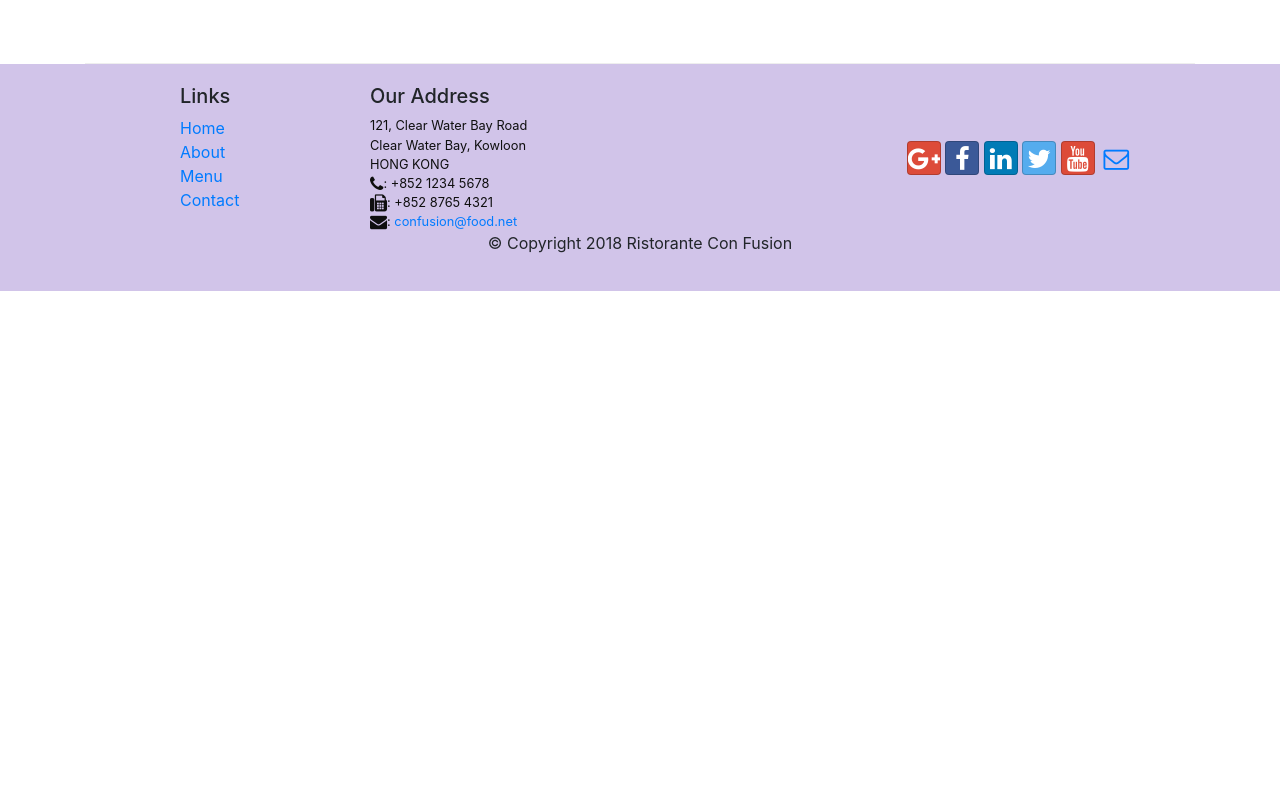
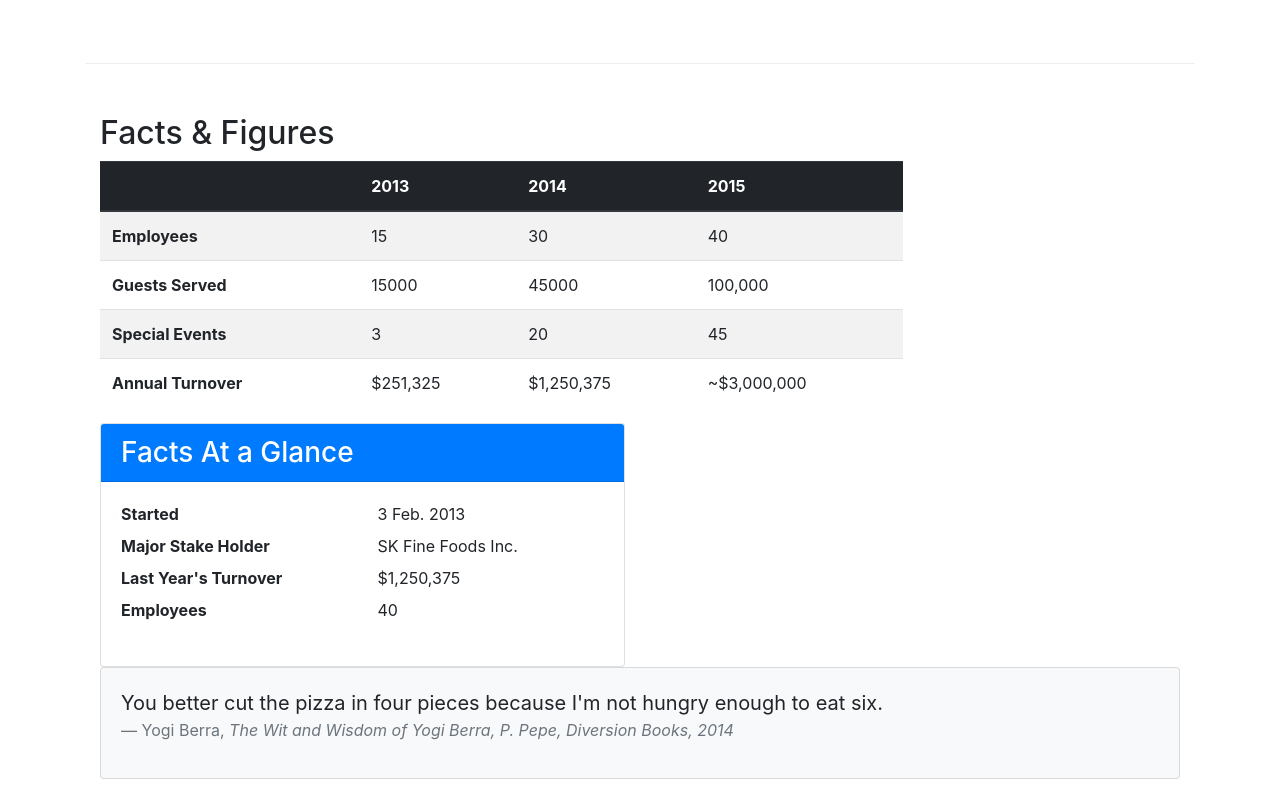
Before and after one commit to suyashkhare2104/Restorante-con-Fusion, a website: page aboutus.html in a window 1280 px wide. Shown: the part 1490-2280 px from the top of the page. Before the commit the page ends 1781 px from the top, so only its background shows below. Drawn offline with nearby package versions, Linux system fonts and the light colour scheme.

Commit message:
Tables and Cards

```diff
--- a/aboutus.html
+++ b/aboutus.html
@@ -84,6 +84,82 @@
             </div>
        </div>
 
+       <div class="row row-content">
+          <div class="col-12 col-sm-9">
+              <h2>Facts &amp; Figures</h2>
+              <div class="table-responsive">
+                  <table class="table table-striped">
+                      <thead class="thead-dark">
+                          <tr>
+                              <th>&nbsp;</th>
+                              <th>2013</th>
+                              <th>2014</th>
+                              <th>2015</th>
+                          </tr>
+                      </thead>
+                      <tbody>
+                          <tr>
+                              <th>Employees</th>
+                              <td>15</td>
+                              <td>30</td>
+                              <td>40</td>
+                          </tr>
+                          <tr>
+                              <th>Guests Served</th>
+                              <td>15000</td>
+                              <td>45000</td>
+                              <td>100,000</td>
+                          </tr>
+                          <tr>
+                              <th>Special Events</th>
+                              <td>3</td>
+                              <td>20</td>
+                              <td>45</td>
+                          </tr>
+                          <tr>
+                              <th>Annual Turnover</th>
+                              <td>$251,325</td>
+                              <td>$1,250,375</td>
+                              <td>~$3,000,000</td>
+                          </tr>
+                      </tbody>
+                  </table>
+              </div>
+          </div>
+
+             <div class="col-12 col-sm-6">
+                <div class="card">
+                    <h3 class="card-header bg-primary text-white">Facts At a Glance</h3>
+                    <div class="card-body">
+                        <dl class="row">
+                            <dt class="col-6">Started</dt>
+                            <dd class="col-6">3 Feb. 2013</dd>
+                            <dt class="col-6">Major Stake Holder</dt>
+                            <dd class="col-6">SK Fine Foods Inc.</dd>
+                            <dt class="col-6">Last Year's Turnover</dt>
+                            <dd class="col-6">$1,250,375</dd>
+                            <dt class="col-6">Employees</dt>
+                            <dd class="col-6">40</dd>
+                        </dl>
+                    </div>
+                </div>
+            </div>
+            <div class="col-12">
+             <div class="card card-body bg-light">
+                 <blockquote class="blockquote">
+                     <p class="mb-0">You better cut the pizza in four pieces because
+                         I'm not hungry enough to eat six.</p>
+                     <footer class="blockquote-footer">Yogi Berra,
+                         <cite title="Source Title">The Wit and Wisdom of Yogi Berra,
+                         P. Pepe, Diversion Books, 2014</cite>
+                     </footer>
+                 </blockquote>
+             </div>
+         </div>
+
+     </div>
+
+
     </div>
 
     <footer class="footer">
```
